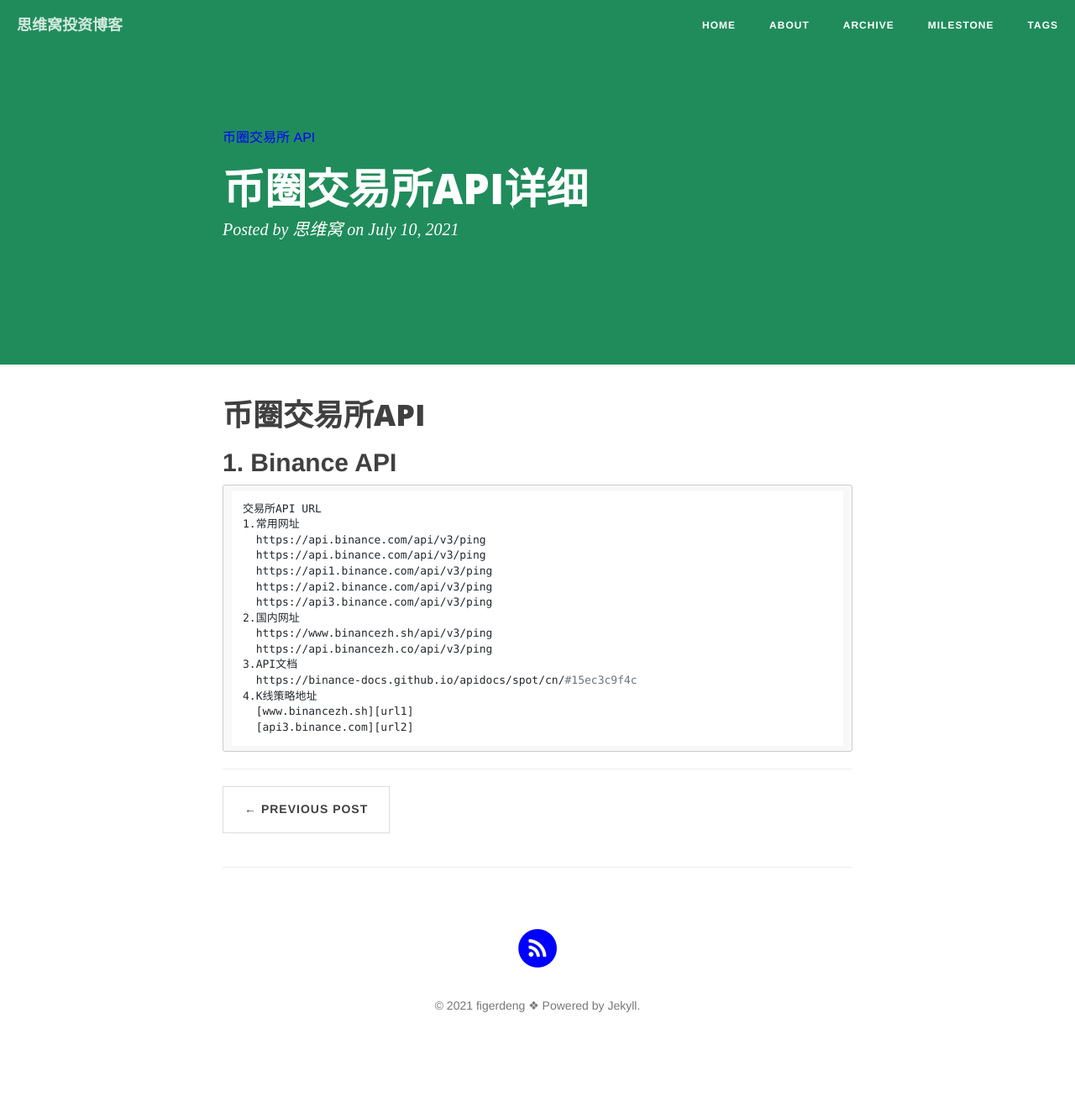
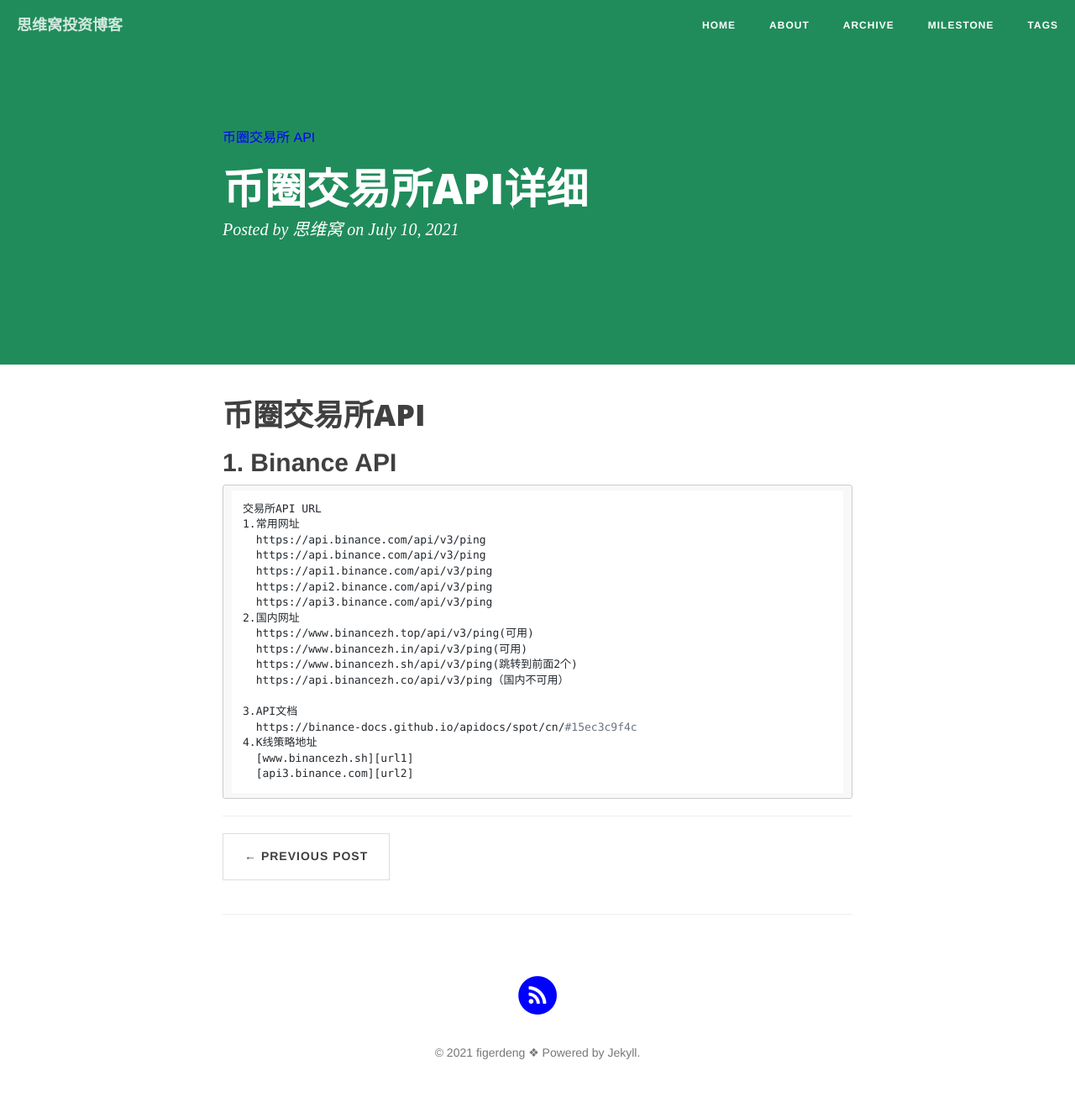
Before and after one commit to figerdeng/siweiwo, a Jekyll site: the page built from _posts/2021-07-10-raspi-coin-exchange-api.md, in a window 1280 px wide. Shown: the whole page at 84% size. Built offline with Jekyll 4.4.1, drawn with Linux system fonts in a browser that asks for light colours; nearby versions of some CDN libraries; comment, search, counter and statistics services are not loaded; before the commit the page ends 1275 px from its top, so only the background shows below that; some of the changed lines change nothing that is shown.

Commit message:
20210713

```diff
--- a/_posts/2021-07-10-raspi-coin-exchange-api.md
+++ b/_posts/2021-07-10-raspi-coin-exchange-api.md
@@ -19,8 +19,11 @@ description: 币圈交易所API
       https://api2.binance.com/api/v3/ping
       https://api3.binance.com/api/v3/ping
     2.国内网址
-      https://www.binancezh.sh/api/v3/ping
-      https://api.binancezh.co/api/v3/ping
+      https://www.binancezh.top/api/v3/ping(可用)
+      https://www.binancezh.in/api/v3/ping(可用)
+      https://www.binancezh.sh/api/v3/ping(跳转到前面2个)
+      https://api.binancezh.co/api/v3/ping（国内不可用）
+
     3.API文档
       https://binance-docs.github.io/apidocs/spot/cn/#15ec3c9f4c
     4.K线策略地址
```
